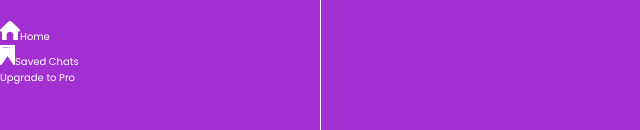
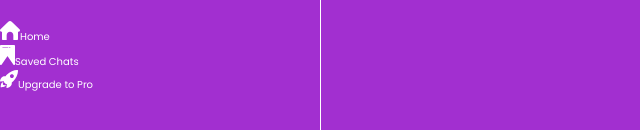
Before and after one commit to DDeShon/react-chat-ai, a React (Create React App) app: page / in a window 1280 px wide. Shown: the part 268-398 px from the top of the page, without its empty margins (0-640 px from the left). Built offline with nearby package versions, Linux system fonts and the light colour scheme.

Commit message:
working on ui layout

```diff
--- a/src/App.js
+++ b/src/App.js
@@ -4,6 +4,7 @@ import addBtn from "./assets/add-30.png";
 import msgIcon from "./assets/message.svg";
 import home from "./assets/home.svg";
 import saved from "./assets/bookmark.svg";
+import rocket from "./assets/rocket.svg";
 
 function App() {
   return (
@@ -39,7 +40,7 @@ function App() {
             Saved Chats
           </div>
           <div className="listItems">
-            <img src="" alt="" className="listItemsImg" />
+            <img src={rocket} alt="" className="listItemsImg" />
             Upgrade to Pro
           </div>
         </div>
```
Also changed, not shown: src/assets/rocket.svg (added).
